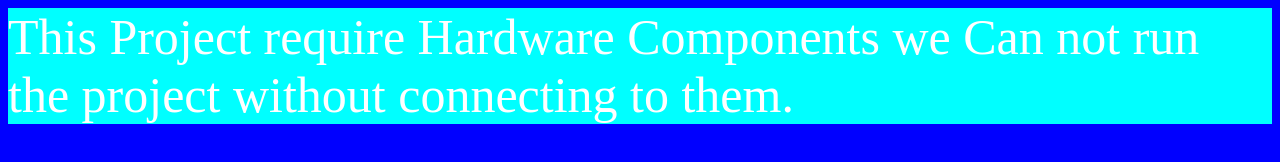
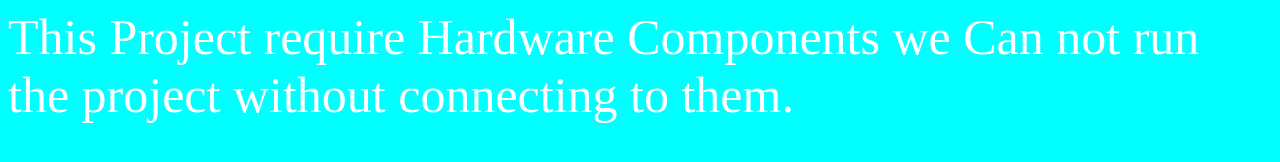
Before and after one commit to GayathriGoda/The-Smart-House, a plain HTML site: page index.html in a window 1280 px wide. Drawn offline with Linux system fonts and the light colour scheme.

Commit message:
Update index.html

```diff
--- a/index.html
+++ b/index.html
@@ -3,14 +3,13 @@
     <style>
     p{
       align-text:center;
-      background-color:cyan;
       color:white;
       justify-content: center;
       font-size:50px;
     }
     </style>
   </head>
-  <body style="background-color:blue;">
+  <body style="background-color:cyan;">
     <p>This Project require Hardware Components we Can not run the project without connecting to them.</p>
   </body>
 </html>
```
